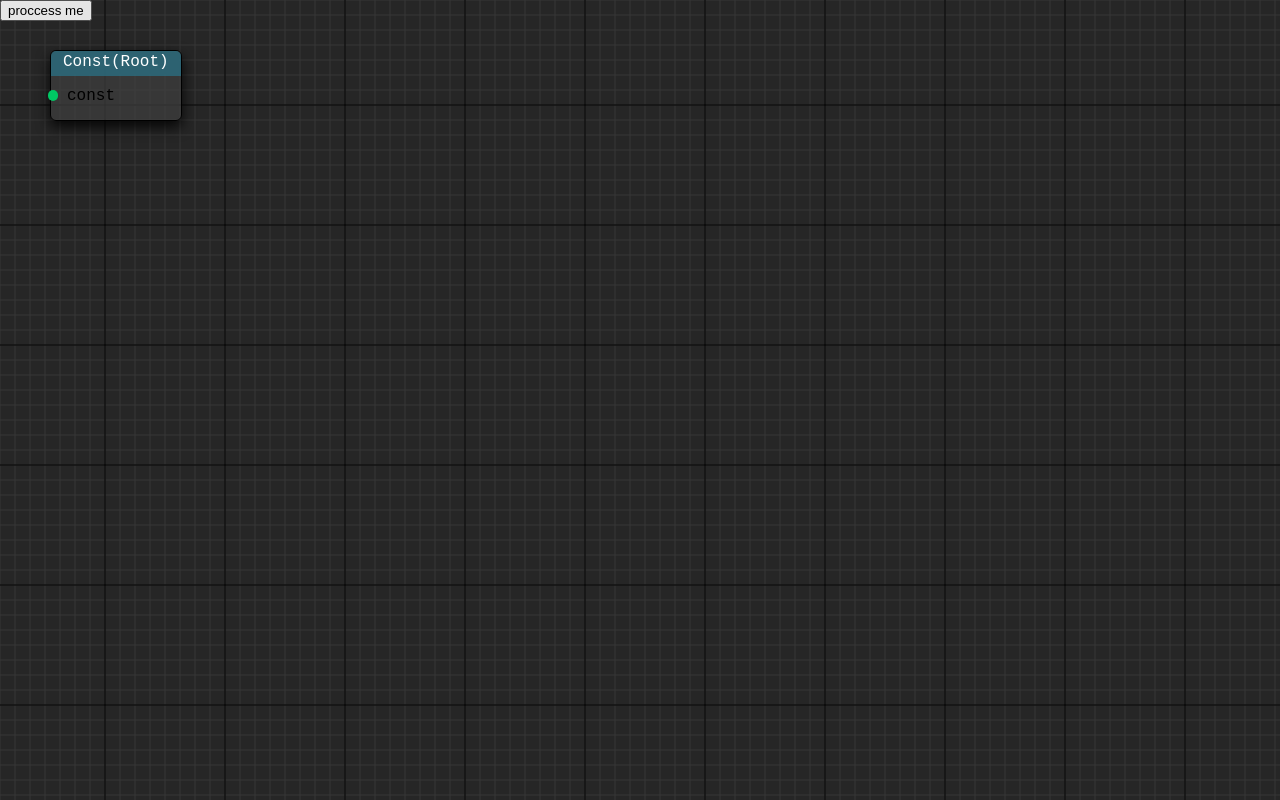
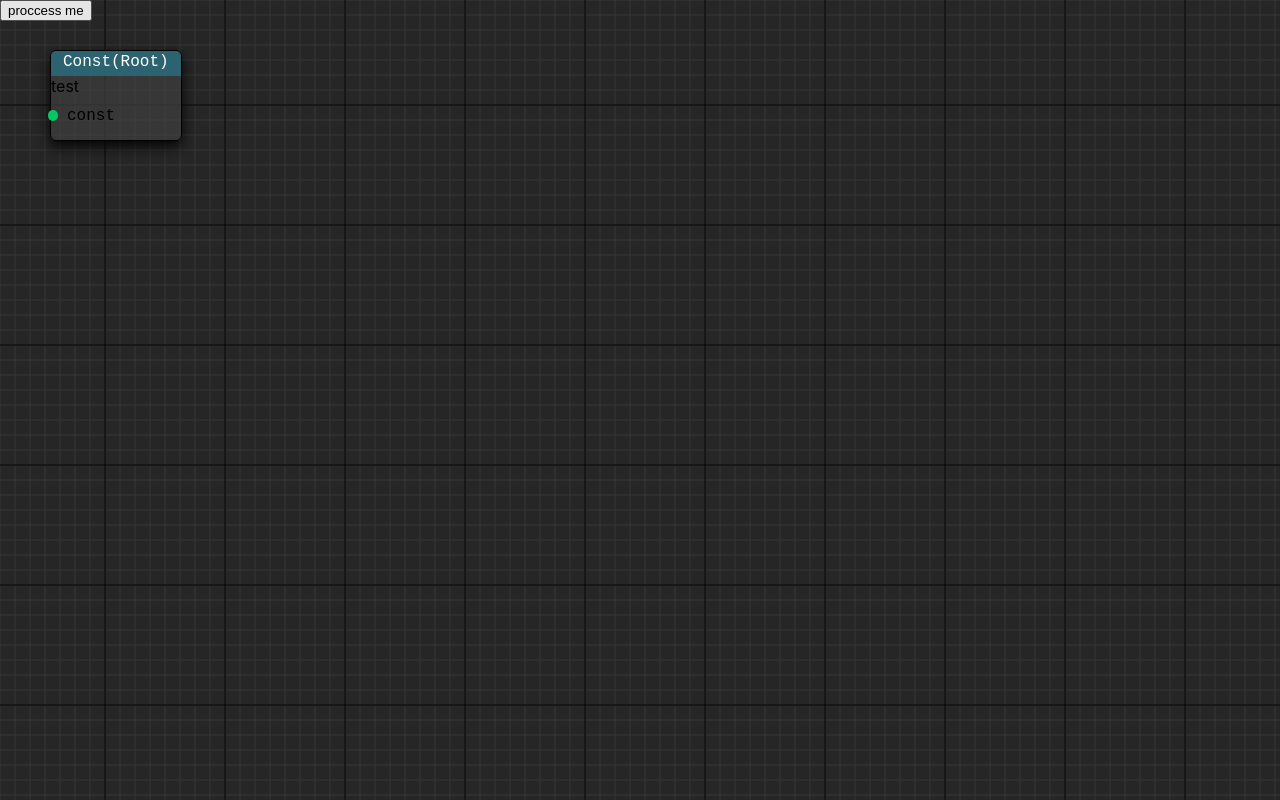
Before and after one commit to Lexyna/react-logic-flow, a React (Create React App) app: page / in a window 1280 px wide. Built offline with nearby package versions, Linux system fonts and the light colour scheme.

Commit message:
added new prop types for different context menus

```diff
--- a/src/components/EditorContextMenu.tsx
+++ b/src/components/EditorContextMenu.tsx
@@ -1,10 +1,10 @@
 import { nanoid } from "nanoid";
 import { KeyboardEvent, useEffect, useRef, useState } from "react";
-import { ContextMenuProps } from "../types/ContextMenuTypes";
+import { EditorContextMenuProps } from "../types/ContextMenuTypes";
 import { LogicNode, ProtoNode } from "../types/NodeTypes";
 import "./../css/NodeContextMenu.css";
 
-export const EditorContextMenu = (props: ContextMenuProps) => {
+export const EditorContextMenu = (props: EditorContextMenuProps) => {
   let listId = 0;
 
   const [searchText, setSearchText] = useState<string>("");
--- /dev/null
+++ b/src/components/NodeContextMenu.tsx
@@ -0,0 +1,5 @@
+import { NodeContextMenuProps } from "../types/ContextMenuTypes";
+
+export const NodeContextMenu = (props: NodeContextMenuProps) => {
+  return <div>test</div>;
+};
--- a/src/components/ReactEditorNode.tsx
+++ b/src/components/ReactEditorNode.tsx
@@ -1,6 +1,7 @@
 import { MouseEvent } from "react";
 import { NodeProps } from "../types/NodeTypes";
 import "./../css/NodeContainer.css";
+import { NodeContextMenu } from "./NodeContextMenu";
 import { ReactNodeIO } from "./NodeIO";
 
 export const ReactEditorNode = (props: NodeProps) => {
@@ -30,6 +31,7 @@ export const ReactEditorNode = (props: NodeProps) => {
         }}>
         {props.name}
       </header>
+      <NodeContextMenu show={false} x={0} y={0} />
       <ul>
         {/* IO Ports will never change => the can have a generic id */}
         {props.inputs.map((io, index) => {
```
Also changed, not shown: src/types/ContextMenuTypes.ts (+7 -1 lines).
